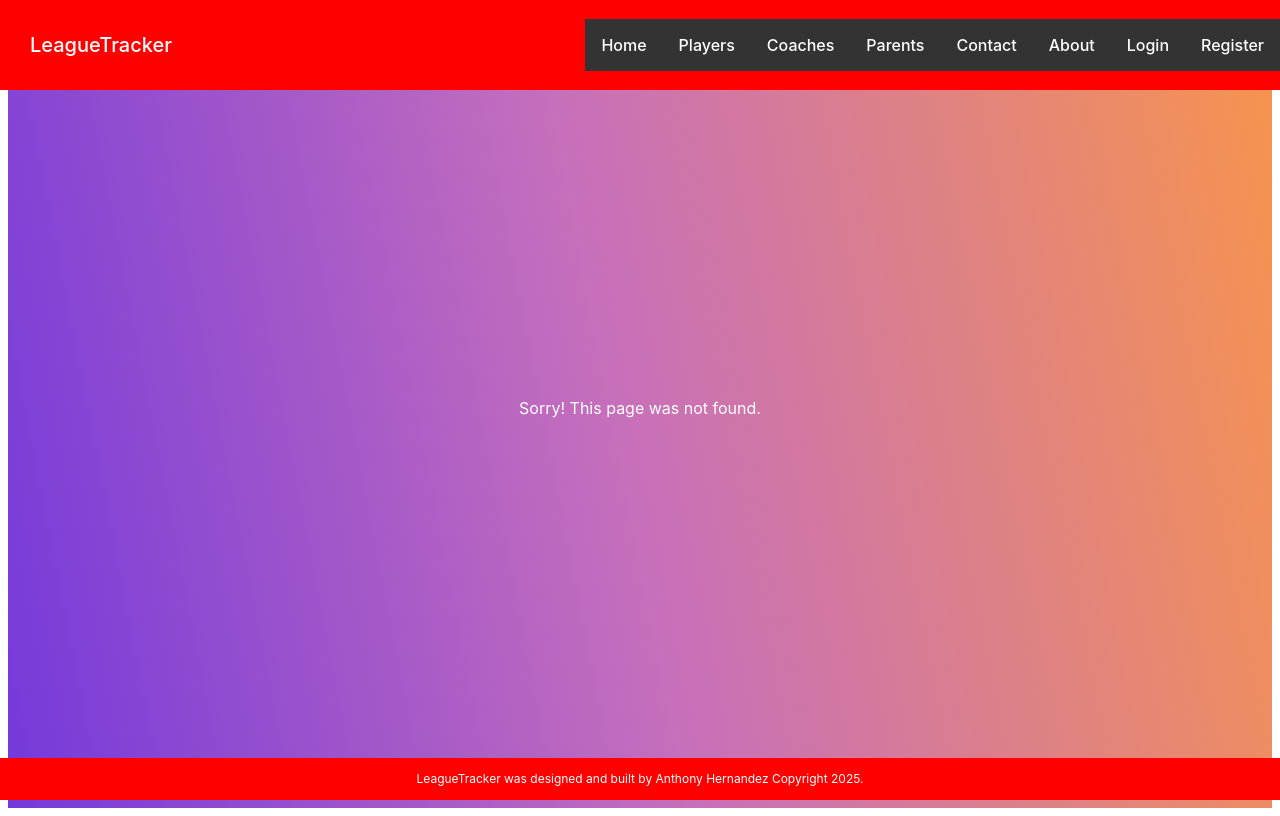
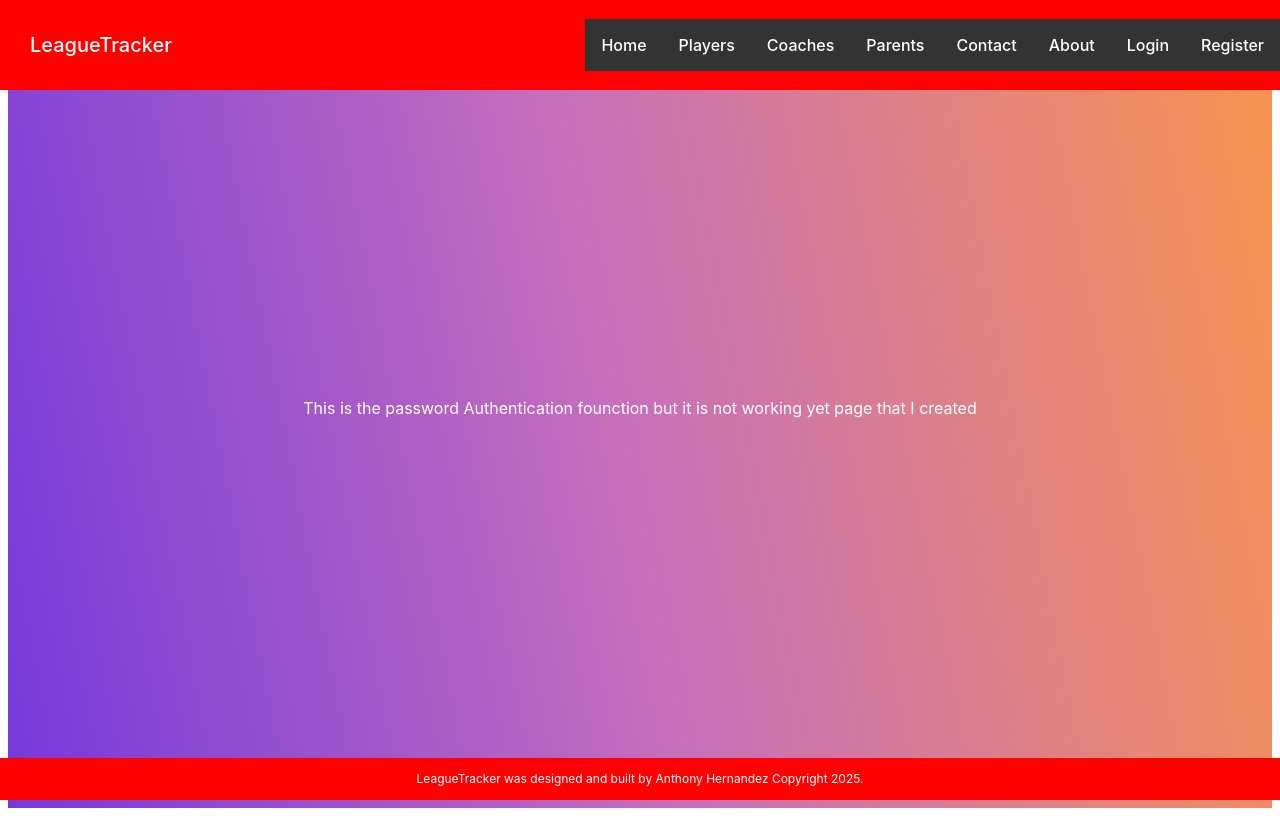
Before and after one commit to tonyh2323/leaguetracker, a React (Vite) app: page /PasswordValidation in a window 1280 px wide. Before the commit this address had no page. Built offline with nearby package versions, Linux system fonts and the light colour scheme.

Commit message:
Trying to do login PasswordValidation

```diff
--- a/src/AppRouter.jsx
+++ b/src/AppRouter.jsx
@@ -7,7 +7,7 @@ import Parents from './Parents';
 import Contact from './Contact';
 import About from './About';
 import Register from './Register';
-
+import PasswordValidation from './PasswordValidation';
 import SignUp from './SignUp';
 import Home from './Home';
 import NotFound from './NotFound';
@@ -26,6 +26,7 @@ export default function AppRouter() {
             <Route path="/About" element={<About />} />
             <Route path="/Login" element={<Login />} />
             <Route path="/Register" element={<Register />} />
+            <Route path="PasswordValidation" element={<PasswordValidation />} />
             <Route path="*" element={<NotFound />} />
         </Routes>
 
--- a/src/Login.jsx
+++ b/src/Login.jsx
@@ -1,6 +1,8 @@
 import BackgroundRemove from './BackgroundRemove'
 import React, {useState } from 'react';
 import Register from './Register';
+import PasswordValidation from './PasswordValidation';
+
 import { useNavigate } from 'react-router-dom';
 
 export  const Login = (props) =>{
@@ -11,8 +13,9 @@ export  const Login = (props) =>{
 
     const handleSubmit = (e) =>{
         e.preventDefault();
-        console.log(email);
+
     }
+
     return (
         <div className='auth-form-container'>
                 <h2>Login</h2>
@@ -21,11 +24,10 @@ export  const Login = (props) =>{
                 <input value={email}  onChange={(e) => setEmail(e.target.value)} type="email" placeholder="youremail@gmail.com" id="email"name="email"/>
                 <label htmlFor='password'>password</label>
                 <input value={pass}  onChange={(e) => setPass(e.target.value)} type="password" placeholder="*****" id="password"name="password"/>
-                <button type="submit">Log in</button>
+                <button type="submit" onClick={() => navigate("/PasswordValidation")}>Log in</button>
 
                 <button className="link-btn" onClick={() => navigate("/register")}> Don't have an account? Register here</button>
               </form>
-
         </div>
     )
 
--- /dev/null
+++ b/src/PasswordValidation.jsx
@@ -0,0 +1,17 @@
+import React from 'react';
+
+const PasswordValidation = () => {
+    return (
+
+      <>
+        <p> This is the password Authentication founction but it is not working yet page that I created</p>
+
+
+
+      </>
+    )
+
+};
+
+
+export default PasswordValidation;
```
